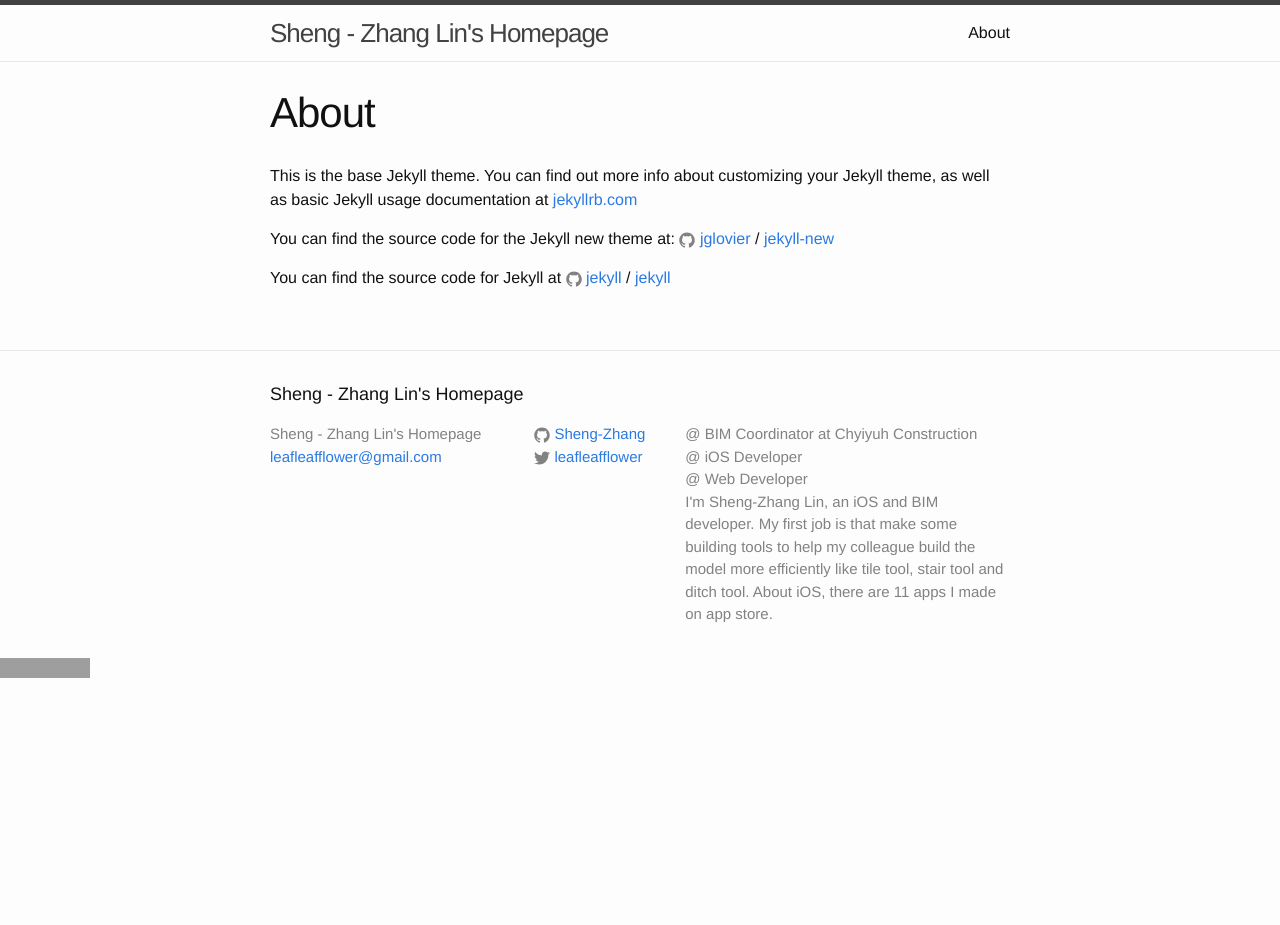
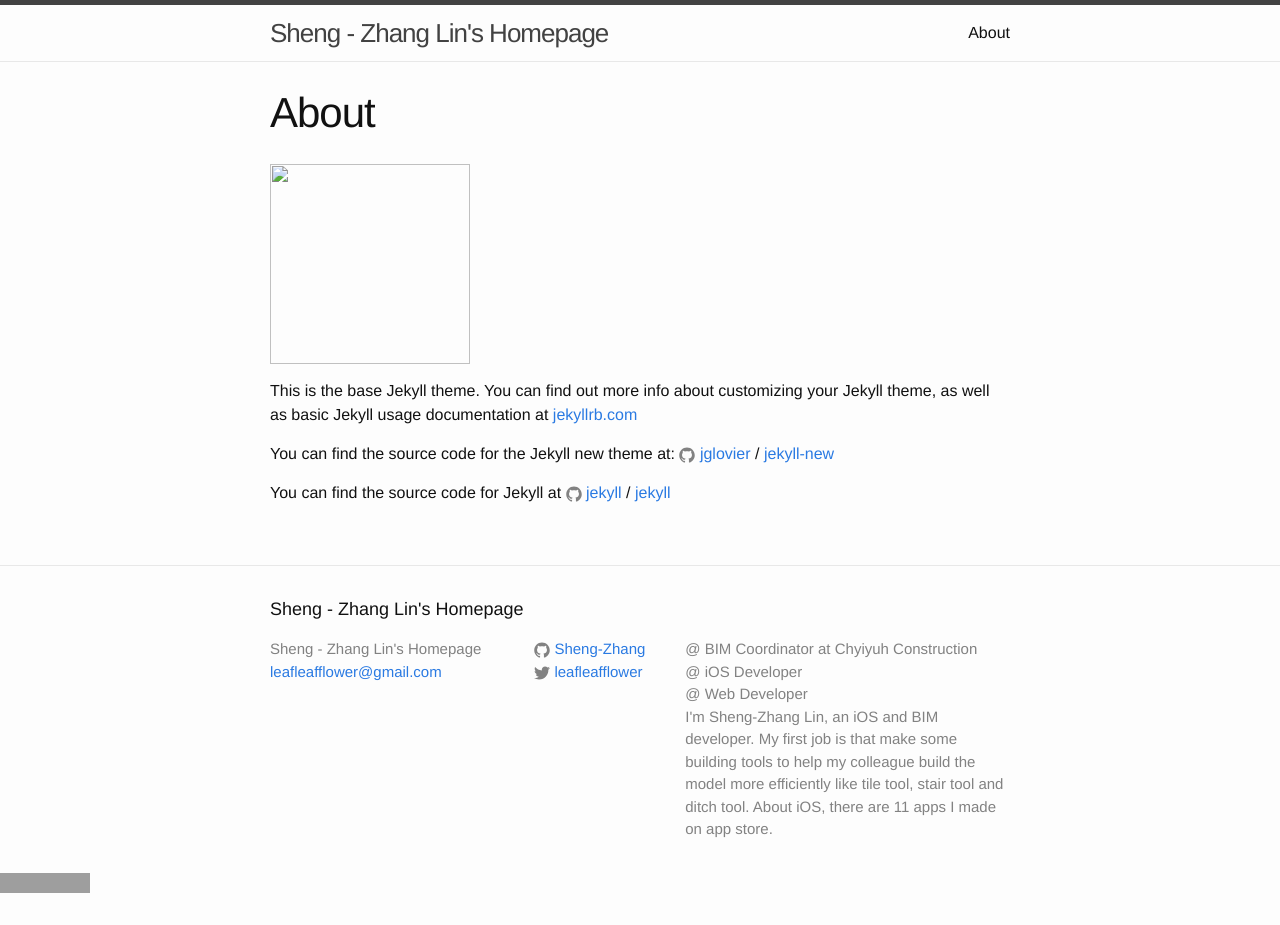
Before and after one commit to Sheng-Zhang/Sheng-Zhang.github.io, a Jekyll site: the page built from about.md, in a window 1280 px wide. Built offline with Jekyll 4.4.1, drawn with Linux system fonts in a browser that asks for light colours; before the commit the page ends 900 px from its top, so only the background shows below that; grey boxes are pictures that could not be loaded.

Commit message:
add profile photo

```diff
--- a/about.md
+++ b/about.md
@@ -3,6 +3,7 @@ layout: page
 title: About
 permalink: /about/
 ---
+<img src="assets/ShengZhang.jpg" width="200" height="200">
 
 This is the base Jekyll theme. You can find out more info about customizing your Jekyll theme, as well as basic Jekyll usage documentation at [jekyllrb.com](http://jekyllrb.com/)
 
```
